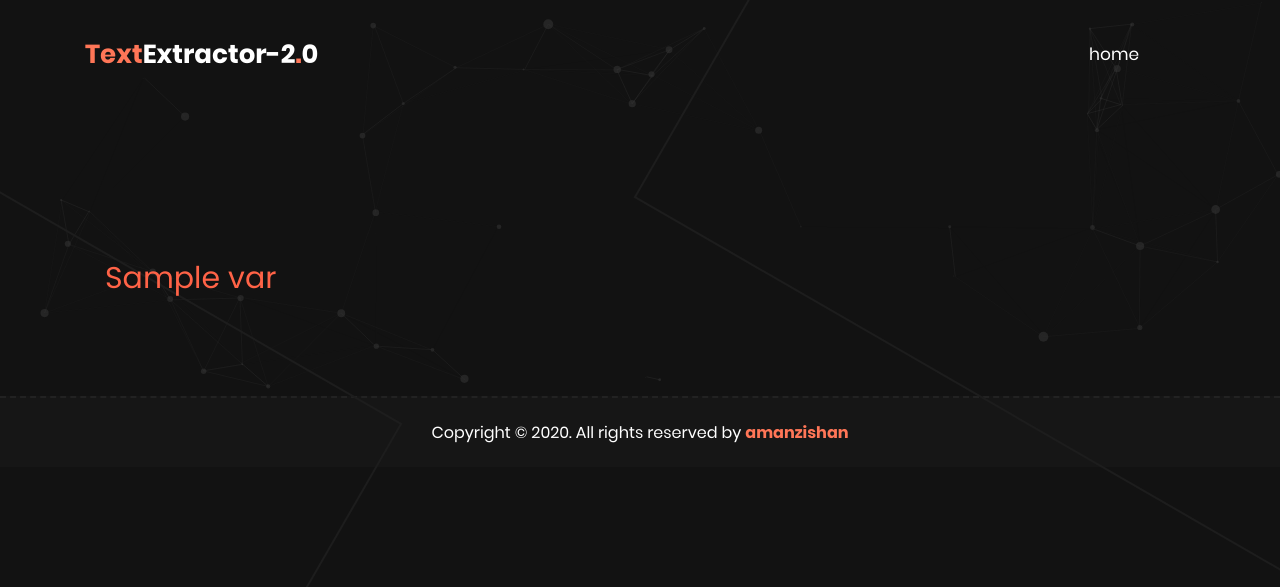
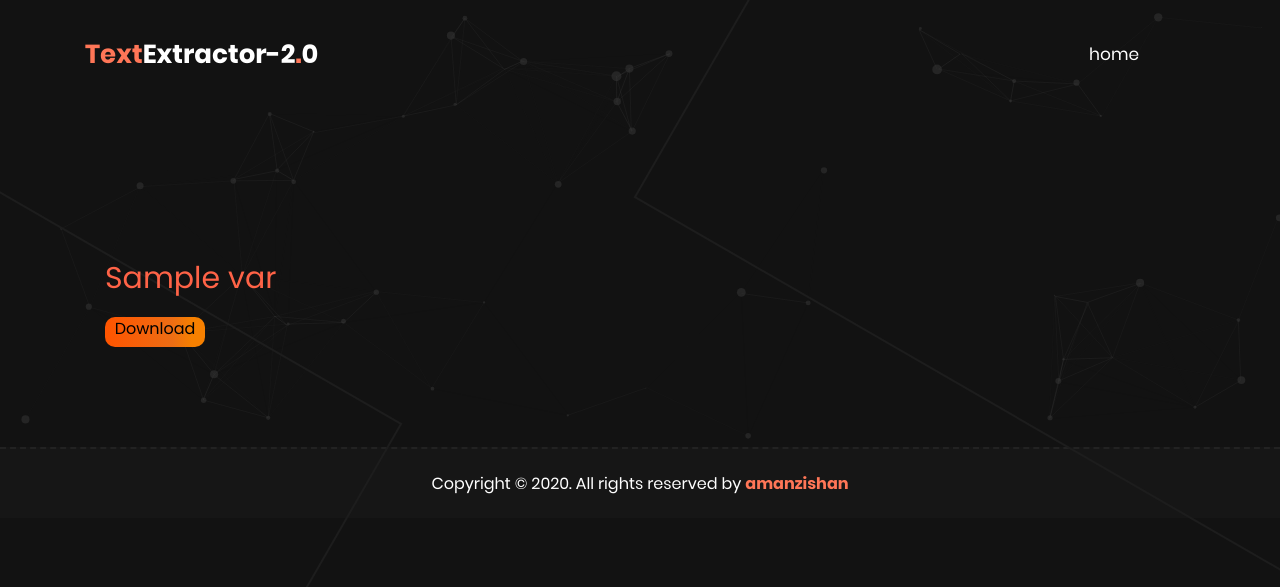
Before and after one commit to Aman-zishan/textextractor2.0, a Flask app: template templates/result.html in a window 1280 px wide; the page is wider, and only the part inside the window is pictured. Shown: the top 587 px of that part. Run offline with Flask 2, Linux system fonts and the light colour scheme; the template is opened without the code that fills it: most values are stand-ins (such as "Sample title", 1, 10 or a date in 2020); parts of the project's set-up code (start-up, migrations or seed data) failed here and were passed over; some libraries are stand-ins or nearby versions.

Commit message:
added download option

```diff
--- a/app.py
+++ b/app.py
@@ -1,16 +1,20 @@
 
-from flask import Flask, render_template, request, url_for
+from flask import Flask, render_template, request, url_for, Response
 import pytesseract
 import cv2
 from PIL import Image
+
 
 app = Flask(__name__)
 @app.route('/')
 def home():
     return render_template('index.html')
+
+
 @app.route('/homepage/')
 def homepage():
     return render_template('index.html')
+
 
 @app.route('/about/')
 def about():
@@ -22,10 +26,25 @@ def upload():
         imagefile = request.files.get('imagefile', '')
         img = Image.open(imagefile)
         text = pytesseract.image_to_string(img)
+        f = open("sample.txt", "a")
+        f.truncate(0)
+        f.write(text)
+        f.close()
         return render_template('result.html', var=text)
     except:
             return render_template('error.html')
 
+@app.route("/gettext")
+def gettext():
+        with open("sample.txt") as fp:
+            src = fp.read()
+        return Response(
+            src,
+            mimetype="text/csv",
+            headers={"Content-disposition":
+                     "attachment; filename=sample.txt"})
+
+
 
 if __name__ == "__main__":
-        app.run()
+        app.run(debug=true)
--- a/templates/result.html
+++ b/templates/result.html
@@ -50,7 +50,9 @@
 
    <div class="container zindex">
                 <div style="padding-left:20px;padding-right:20px;">
-                    <h3 style="color:tomato;font-size:30px;font-family: 'Poppins', sans-serif;text-align:left;">{{var}}</h3>
+                    <h3 style="color:tomato;font-size:30px;font-family: 'Poppins', sans-serif;text-align:left;padding-bottom:20px;">{{var}}</h3>
+                    <a  href="{{url_for('gettext')}}" style="display: inline-block;text-align:center;border-radius:10px;text-decoration:none;height:30px;width:100px;font-family: 'Poppins', sans-serif;background: rgb(255,85,0);
+background: linear-gradient(90deg, rgba(255,85,0,1) 2%, rgba(237,109,20,1) 67%, rgba(246,128,0,1) 87%);border:0px;color:black;">Download</a>
             </div>
             </div>
 
```
